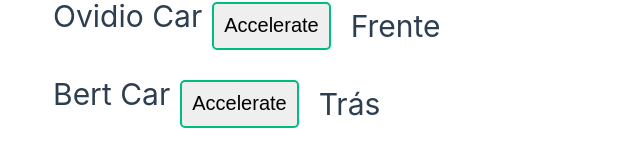
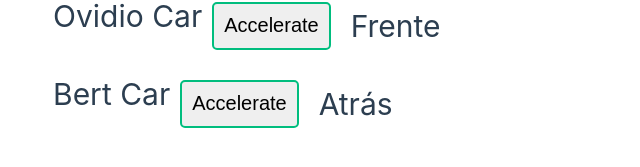
Before and after one commit to Ovidiojcf/vue-first-project, a Vue app: page / in a window 1280 px wide. Shown: the part 525-692 px from the top of the page, without its empty margins (38-678 px from the left). Built offline with nearby package versions, Linux system fonts and the light colour scheme.

Commit message:
update carsDrive function

```diff
--- a/src/App.vue
+++ b/src/App.vue
@@ -14,14 +14,14 @@
     <!-- Carro do ovidio-->
     <div class="cars">
       <h1>Ovidio Car</h1>
-      <button class="primary-button" @click="handlePosition()">
+      <button class="primary-button" @click="handlePosition">
           Accelerate
       </button>
       <p class="p-increase">{{ position }}</p>
     </div>
     <!-- Carro do Bert-->
     <div>
-      <carsDrive :position="position === 'Frente' ? 'Trás' : 'Frente'" @change-position="handlePosition()" />
+      <carsDrive :position="position === 'Frente' ? 'Atrás' : 'Frente'" @change-position="handlePosition" />
     </div>
   </div>
 </template>
@@ -41,14 +41,11 @@
   function handleNotification(msg) {
     message.value = msg;
   }
+
   /*Função necessária para o Ovídio escutar o bert caso ele acelere*/
   function handlePosition(){
     position.value = position.value === "Frente" ? "Atrás" : "Frente";
   }
-  defineProps({
-
-  })
-
 
 </script>
 
--- a/src/components/carsDrive.vue
+++ b/src/components/carsDrive.vue
@@ -1,20 +1,18 @@
 <template>
     <div class="cars">
         <h1>Bert Car</h1>
-        <button class="primary-button" @click="acceleratePosition()">
+        <button class="primary-button" @click="acceleratePosition">
             Accelerate
         </button>
-        <p class="p-increase">{{ position }}</p>
+        <p class="p-increase">{{ props.position }}</p>
     </div>
 </template>
 
 <script setup>
-    import { defineProps } from 'vue';
+    import { defineProps, defineEmits } from 'vue';
 
-    const emitPosition = defineEmits(['change-position']);;
-
-    const { position } = defineProps({ position: String });;
-
+    const props = defineProps({ position: String });
+    const emitPosition = defineEmits(['change-position']);
 
     /*Função necessária para o Bert falar que acelerou*/
     function acceleratePosition(){
```
